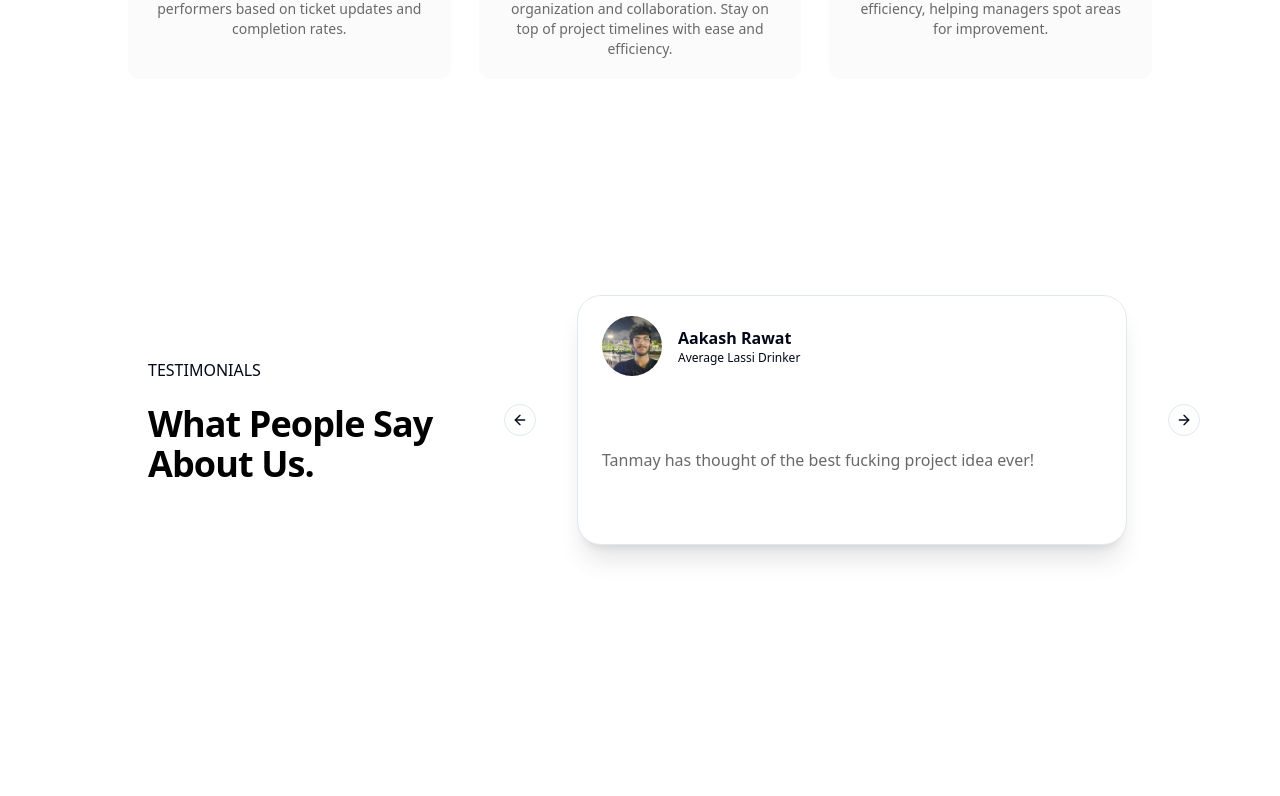
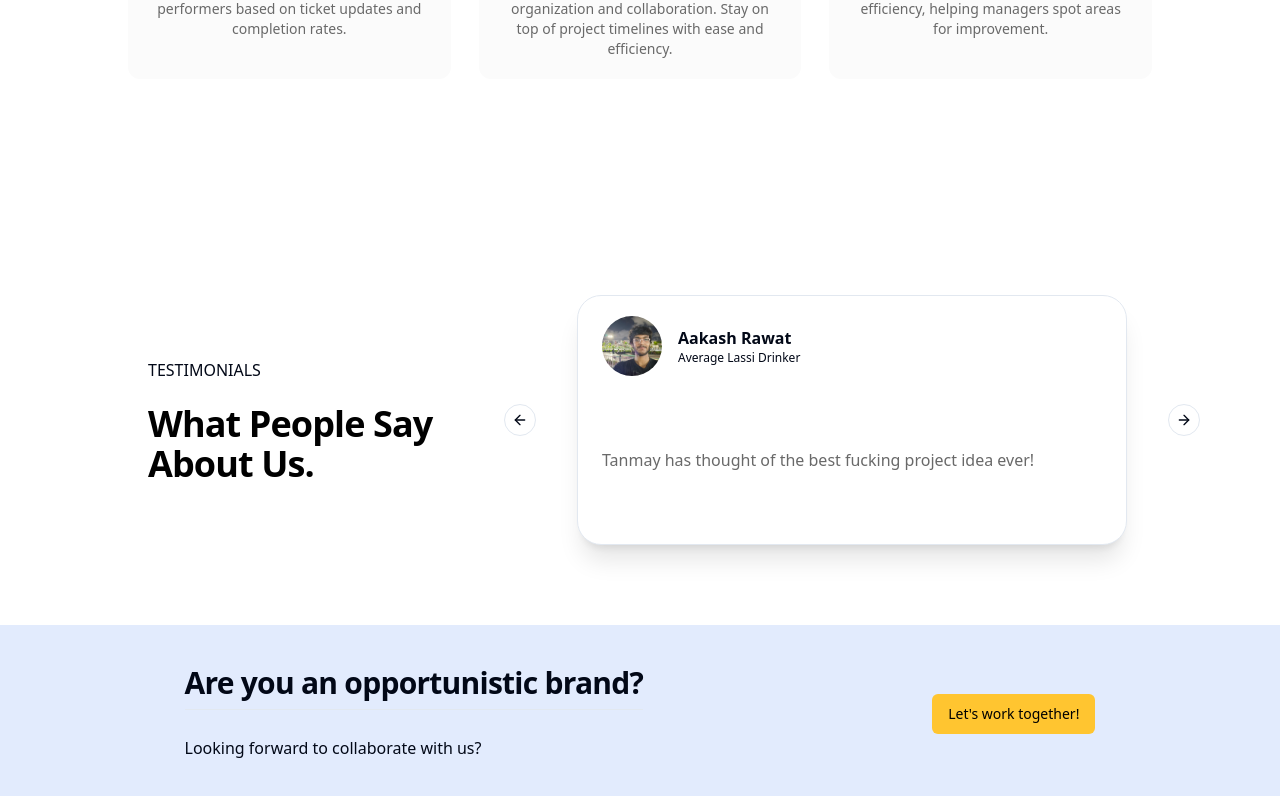
Before and after one commit to tanmayagrwl/Pumpet, a Next.js app in the folder client/: page / in a window 1280 px wide. Shown: the part 1569-2365 px from the top of the page. Before the commit the page ends 2194 px from the top, so only its background shows below. Built offline with nearby package versions, Linux system fonts and the light colour scheme.

Commit message:
add brand collab

```diff
--- a/client/app/page.tsx
+++ b/client/app/page.tsx
@@ -1,3 +1,5 @@
+import Brand from "@/components/home/brand";
+
 import Features from "@/components/home/features";
 import { Landing } from "@/components/home/landing";
 import CustomerTestimonials from "@/components/home/testimonials";
@@ -7,6 +9,8 @@ export default function Home() {
       <Landing />
       <Features/>
       <CustomerTestimonials />
+      <Brand />
+
     </>
   );
 }
--- /dev/null
+++ b/client/components/home/brand.tsx
@@ -0,0 +1,20 @@
+import React from "react";
+import { Button } from "../ui/button";
+
+function Brand() {
+  return (
+    <div className="flex w-full bg-[#E2EBFD] p-10 items-center justify-around">
+      <div>
+        <h2 className="mt-10 scroll-m-20 border-b pb-2 text-3xl font-semibold tracking-tight transition-colors first:mt-0">
+          Are you an opportunistic brand?
+        </h2>
+        <p className="leading-7 [&:not(:first-child)]:mt-6">
+          Looking forward to collaborate with us?
+        </p>
+      </div>
+      <Button className="bg-[#FFC530] text-black hover:bg-[#e4ae23]">Let's work together!</Button>
+    </div>
+  );
+}
+
+export default Brand;
```
Also changed, not shown: 1 other file (tests, documents, lock files or other folders).
